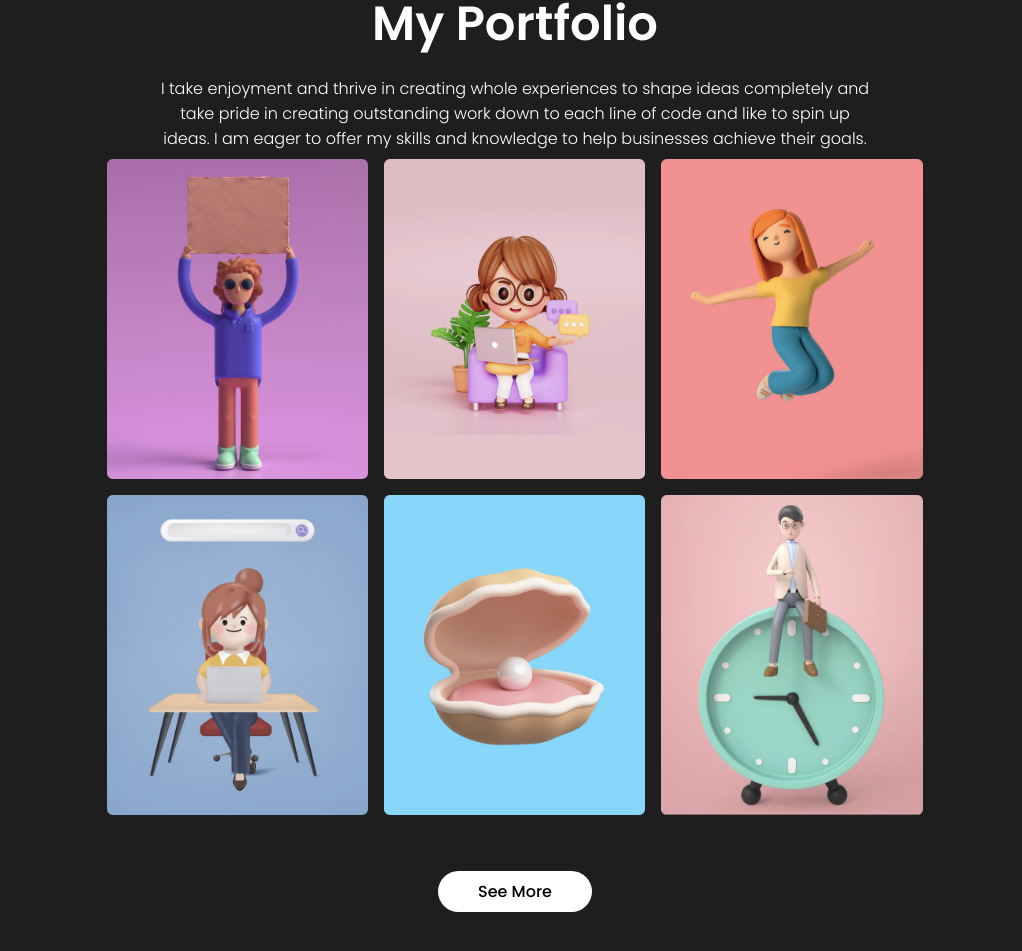
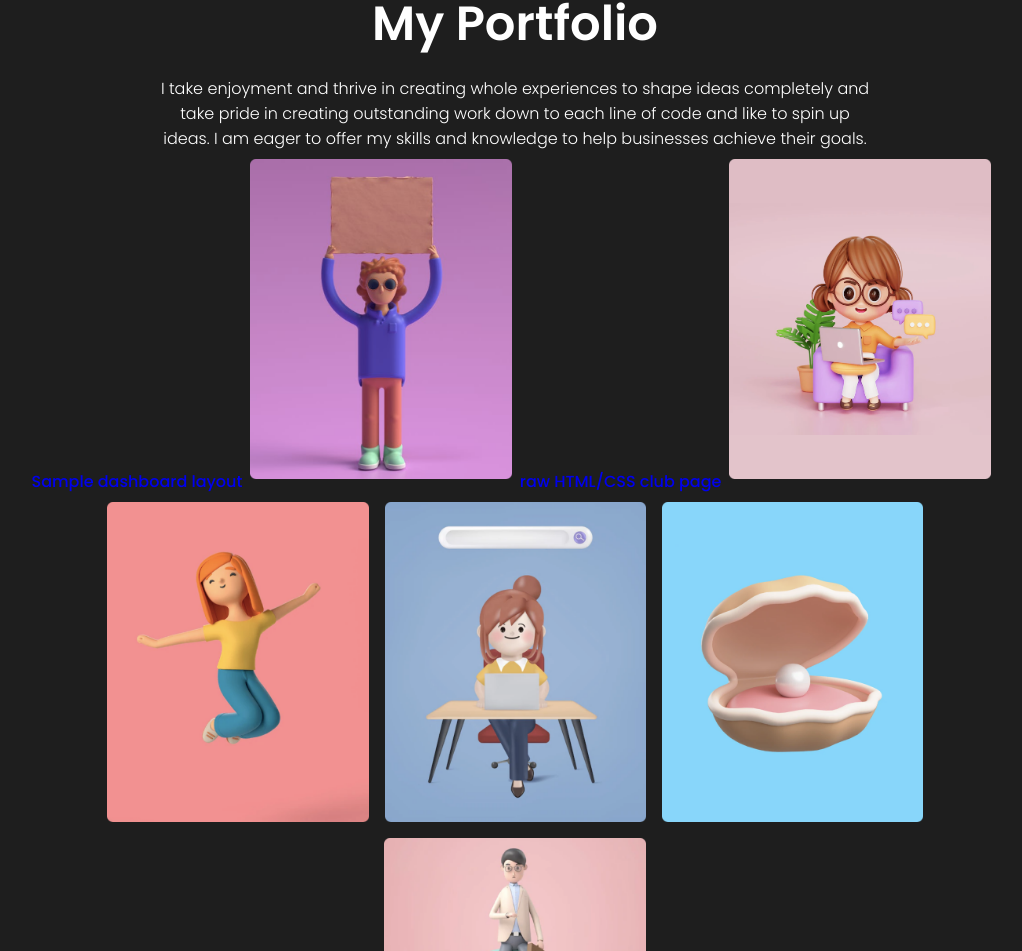
Before and after one commit to plantleafboy/portfolio, a React (Create React App) app: page / in a window 1280 px wide. Shown: the part 1579-2530 px from the top of the page, without its empty margins (125-1147 px from the left). Built offline with nearby package versions, Linux system fonts and the light colour scheme.

Commit message:
update packagelock.json

```diff
--- a/src/components/Works/works.js
+++ b/src/components/Works/works.js
@@ -13,8 +13,13 @@ const Works = () => {
             <h2 className="worksTitle">My Portfolio</h2>
             <span className="worksDesc">I take enjoyment and thrive in creating whole experiences to shape ideas completely and take pride in creating outstanding work down to each line of code and like to spin up ideas. I am eager to offer my skills and knowledge to help businesses achieve their goals.</span>
             <div className="worksImgs">
-                <img src={Portfolio1} alt="" className="worksImg" />
-                <img src={Portfolio2} alt="" className="worksImg" />
+                <a href="https://starfish-app-hay8g.ondigitalocean.app/">Sample dashboard layout
+                    <img src={Portfolio1} alt="" className="worksImg"/>
+                </a>
+                <a href="https://ucbadminton.club/">raw HTML/CSS club page
+                    <img src={Portfolio2} alt="" className="worksImg"/>
+                </a>
+
                 <img src={Portfolio3} alt="" className="worksImg" />
                 <img src={Portfolio4} alt="" className="worksImg" />
                 <img src={Portfolio5} alt="" className="worksImg" />
```
Also changed, not shown: 1 other file (tests, documents, lock files or other folders).
